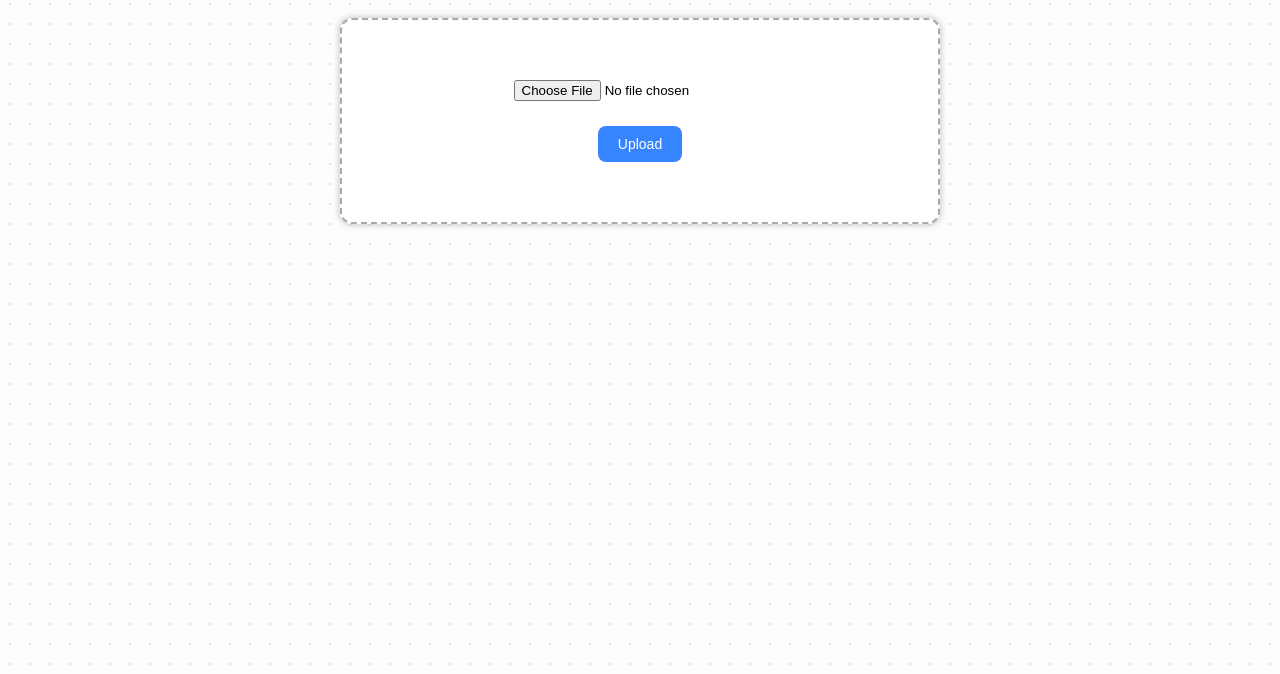
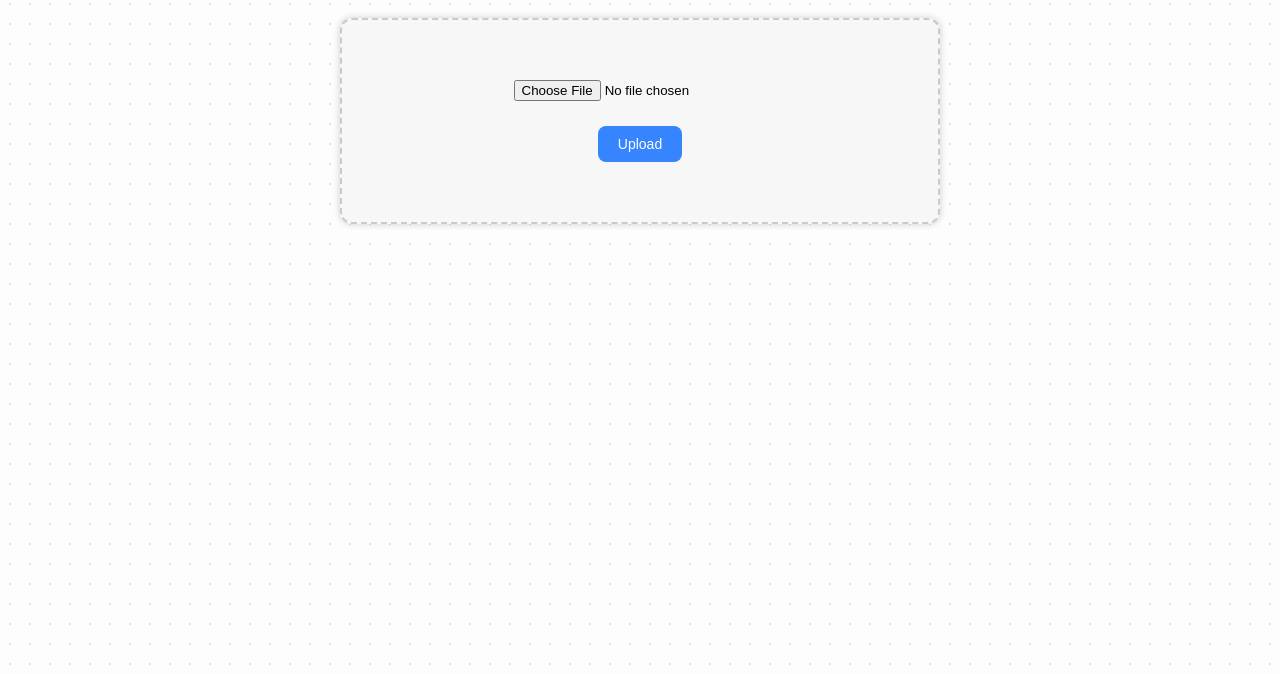
Before and after one commit to nickcyran/ICSI518-Project-2, a plain HTML site: page index.html in a window 1280 px wide. Shown: the part 126-800 px from the top of the page. Drawn offline with Linux system fonts and the light colour scheme.

Commit message:
fixed main box styling

```diff
--- a/style.css
+++ b/style.css
@@ -22,10 +22,10 @@ body {
   align-items: center;
 
   /* box styling */
-  background: white;
+  background: rgb(247, 247, 247);
   padding: 60px;
-  box-shadow: 0 0 6px 1px rgba(10, 1, 53, 0.221);
-  border: 2px dashed rgb(170, 170, 170);
+  box-shadow: 0 0 6px 1px rgba(10, 1, 53, 0.148);
+  border: 2px dashed rgb(202, 202, 202);
   border-radius: 12px;
 }
 
```
